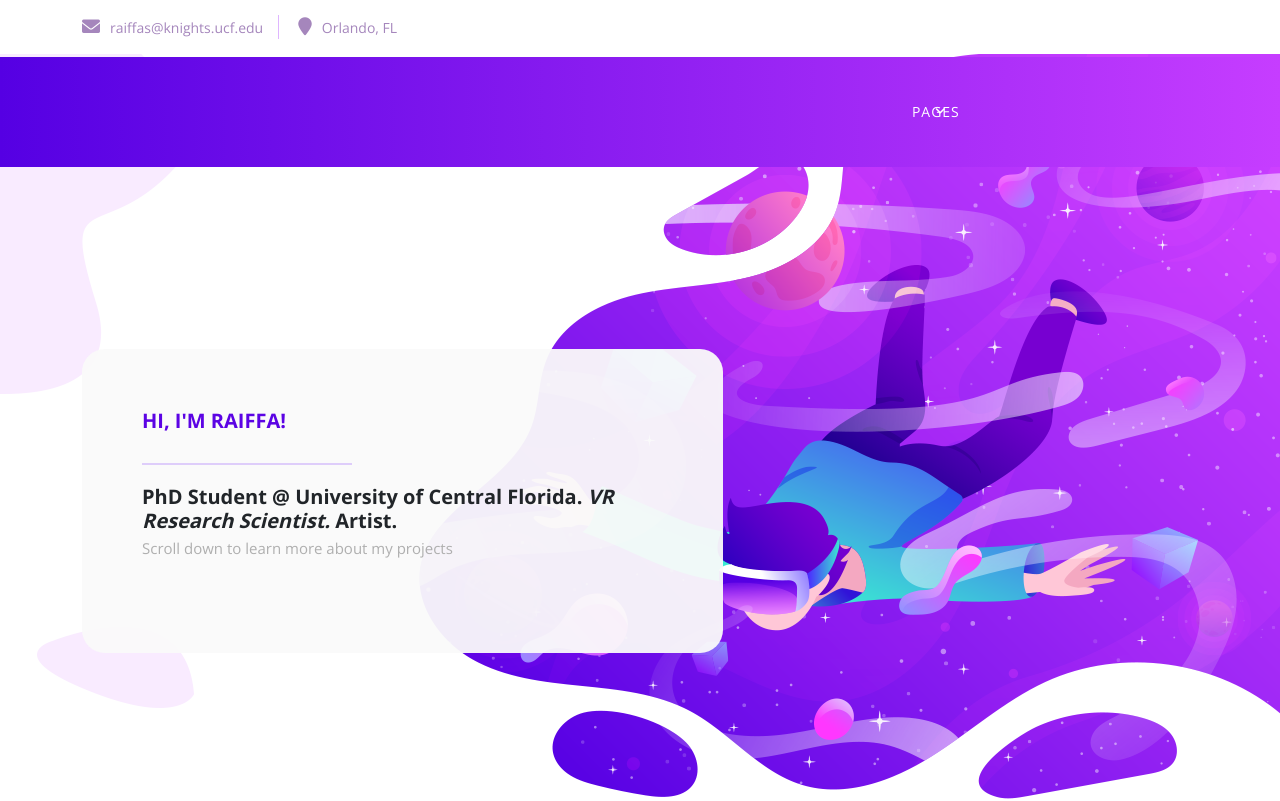
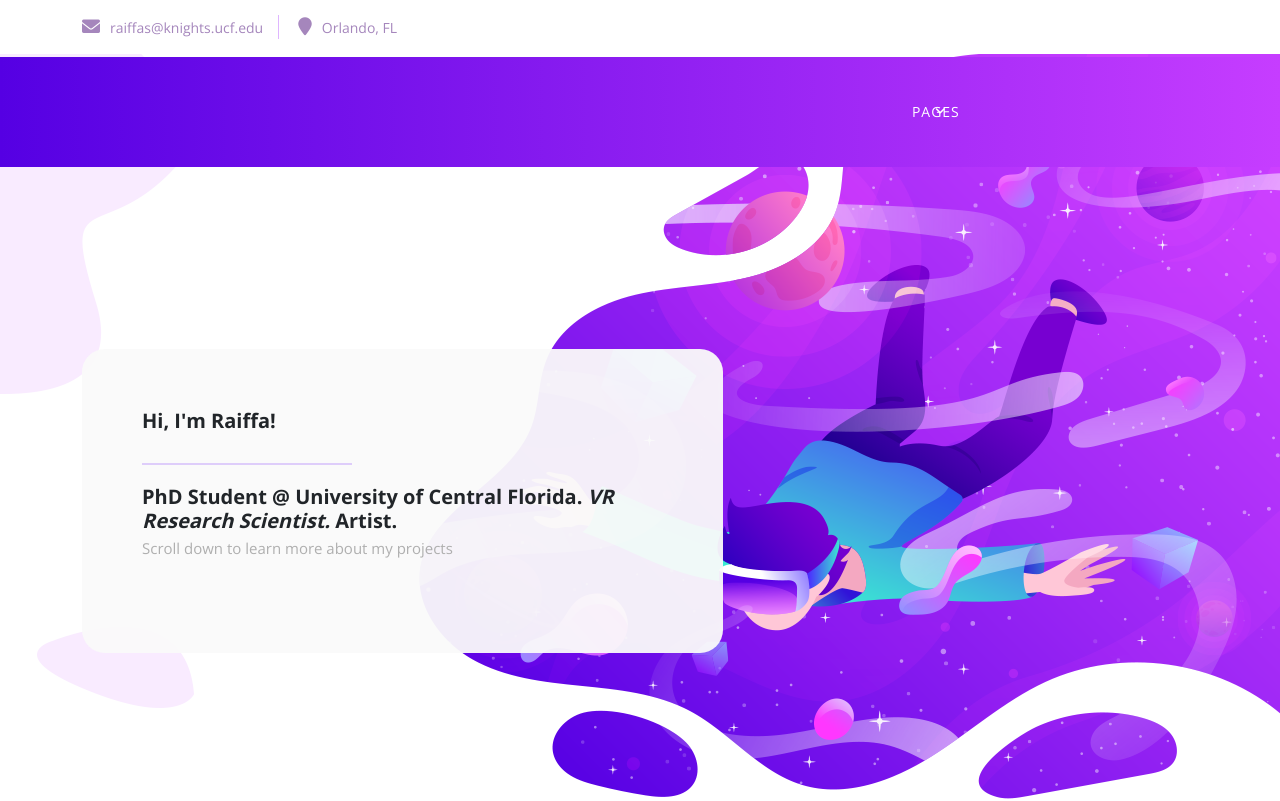
Before and after one commit to raiffas/portfolio, a plain HTML site: page index.html in a window 1280 px wide. Shown: the top 801 px of the page. Drawn offline with nearby package versions, Linux system fonts and the light colour scheme.

Commit message:
Update index.html

```diff
--- a/index.html
+++ b/index.html
@@ -96,7 +96,7 @@ https://templatemo.com/tm-582-tale-seo-agency
       <div class="row">
         <div class="col-lg-7">
           <div class="caption header-text">
-            <h6>Hi, I'm Raiffa!</h6>
+            <h5>Hi, I'm Raiffa!</h5>
             <div class="line-dec"></div>
             <h5>PhD Student @ University of Central Florida. <em>VR Research Scientist.</em> Artist.</h5>
             <p>Scroll down to learn more about my projects</p>
```
